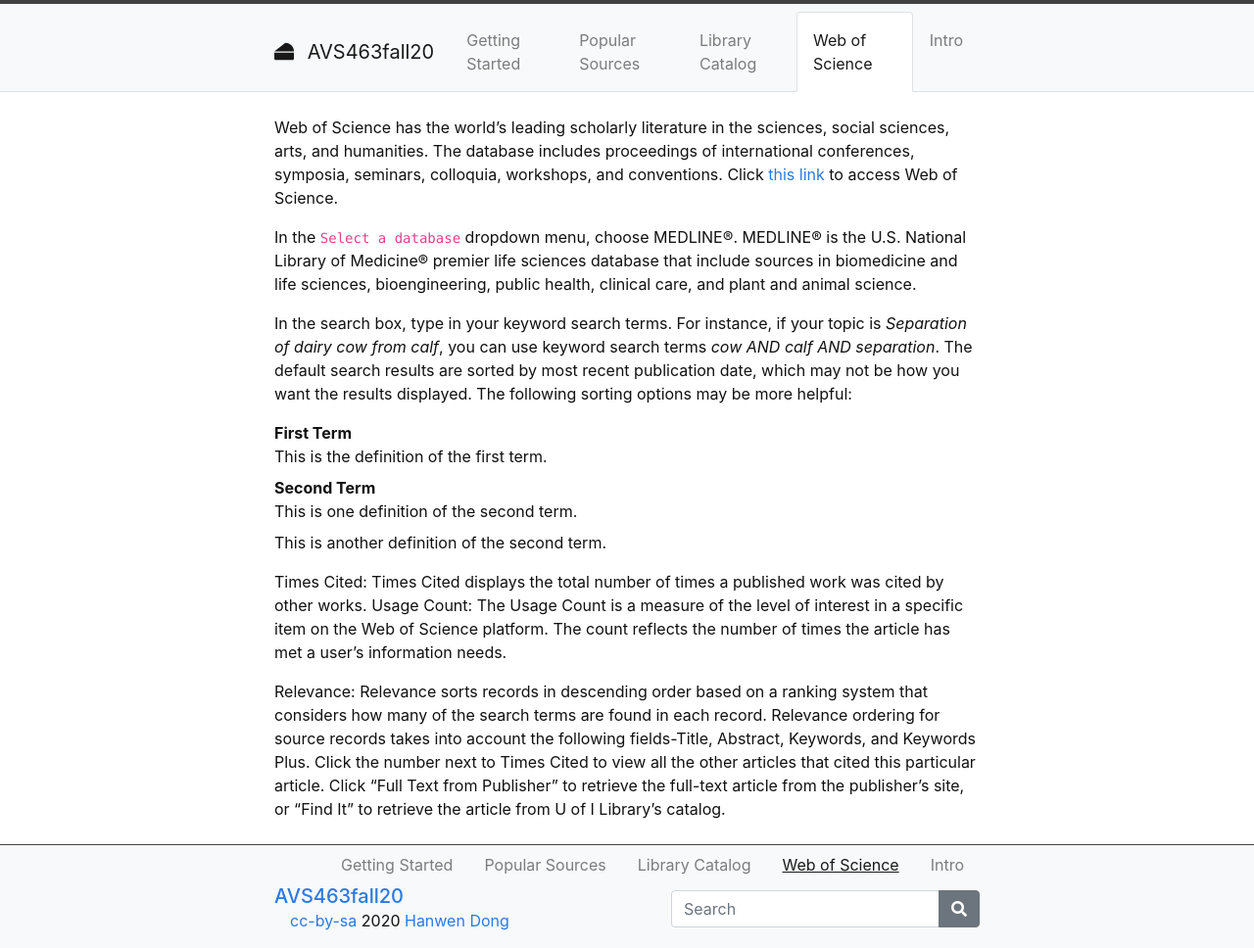
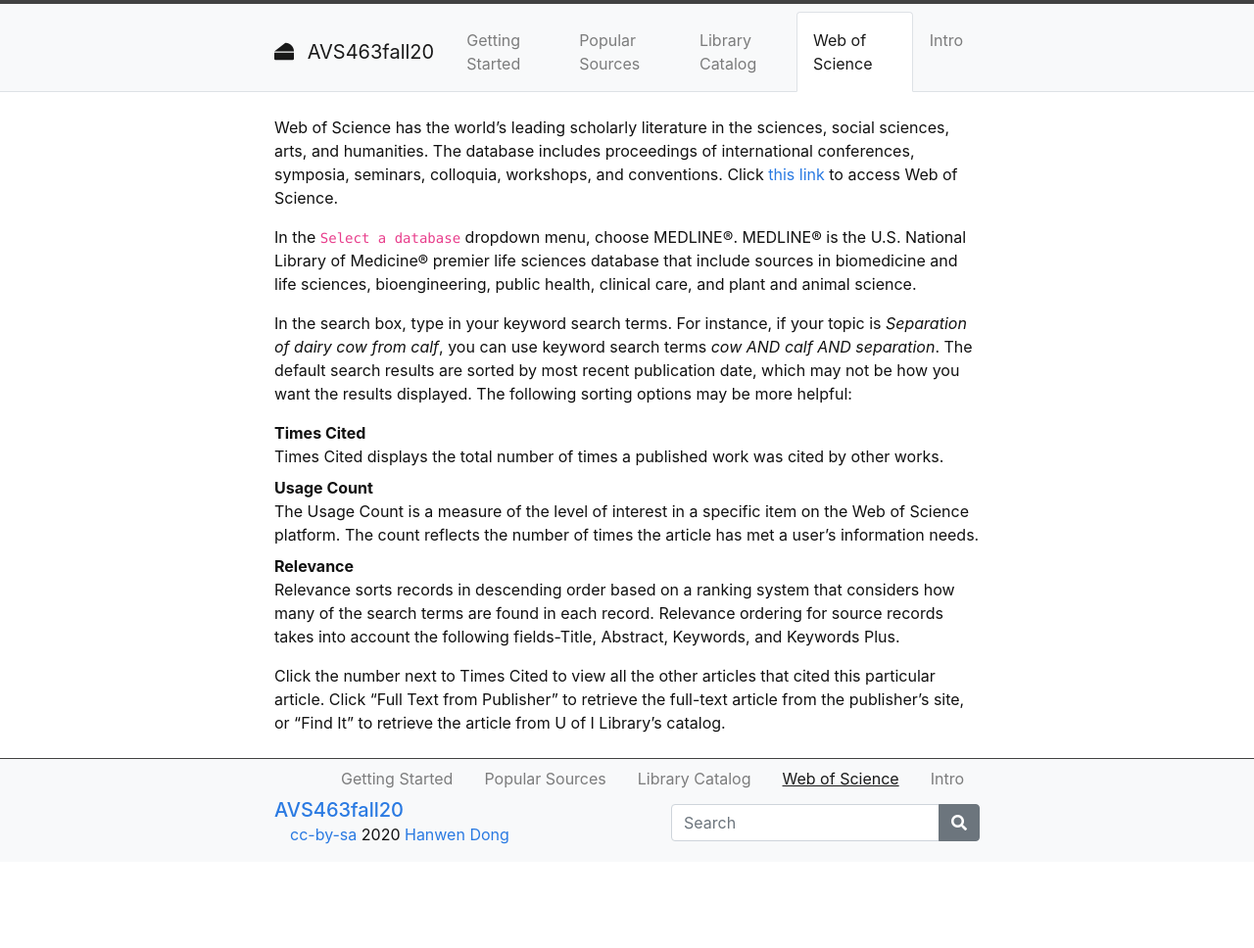
Before and after one commit to hanwendong1/AVS463-f20, a Jekyll site: the page built from content/4-Web-of-Science.md, in a window 1280 px wide. Shown: the whole page at 98% size. Built offline with Jekyll 4.4.1, drawn with Linux system fonts in a browser that asks for light colours; after the commit the page ends 900 px from its top, so only the background shows below that.

Commit message:
Update 4-Web-of-Science.md

```diff
--- a/content/4-Web-of-Science.md
+++ b/content/4-Web-of-Science.md
@@ -10,16 +10,13 @@ In the `Select a database` dropdown menu, choose MEDLINE®. MEDLINE® is the U.S
 In the search box, type in your keyword search terms. For instance, if your topic is *Separation of dairy cow from calf*, you can use keyword search terms *cow AND calf AND separation*. The default search results are sorted by most recent publication date, which may not be how you want the results displayed. The following sorting options may be more helpful:
 
 <dl>
-  <dt>First Term</dt>
-  <dd>This is the definition of the first term.</dd>
-  <dt>Second Term</dt>
-  <dd>This is one definition of the second term. </dd>
-  <dd>This is another definition of the second term.</dd>
+  <dt>Times Cited</dt>
+  <dd>Times Cited displays the total number of times a published work was cited by other works. </dd>
+  <dt>Usage Count</dt>
+  <dd>The Usage Count is a measure of the level of interest in a specific item on the Web of Science platform. The count reflects the number of times the article has met a user’s information needs.</dd>
+  <dt>Relevance</dt>
+  <dd>Relevance sorts records in descending order based on a ranking system that considers how many of the search terms are found in each record. Relevance ordering for source records takes into account the following fields-Title, Abstract, Keywords, and Keywords Plus.</dd>
 </dl>
 
-Times Cited: Times Cited displays the total number of times a published work was cited by other works.
-Usage Count: The Usage Count is a measure of the level of interest in a specific item on the Web of Science platform. The count reflects the number of times the article has met a user’s information needs.
-
-Relevance: Relevance sorts records in descending order based on a ranking system that considers how many of the search terms are found in each record. Relevance ordering for source records takes into account the following fields-Title, Abstract, Keywords, and Keywords Plus.
 Click the number next to Times Cited to view all the other articles that cited this particular article.
 Click “Full Text from Publisher” to retrieve the full-text article from the publisher’s site, or “Find It” to retrieve the article from U of I Library’s catalog.
```
